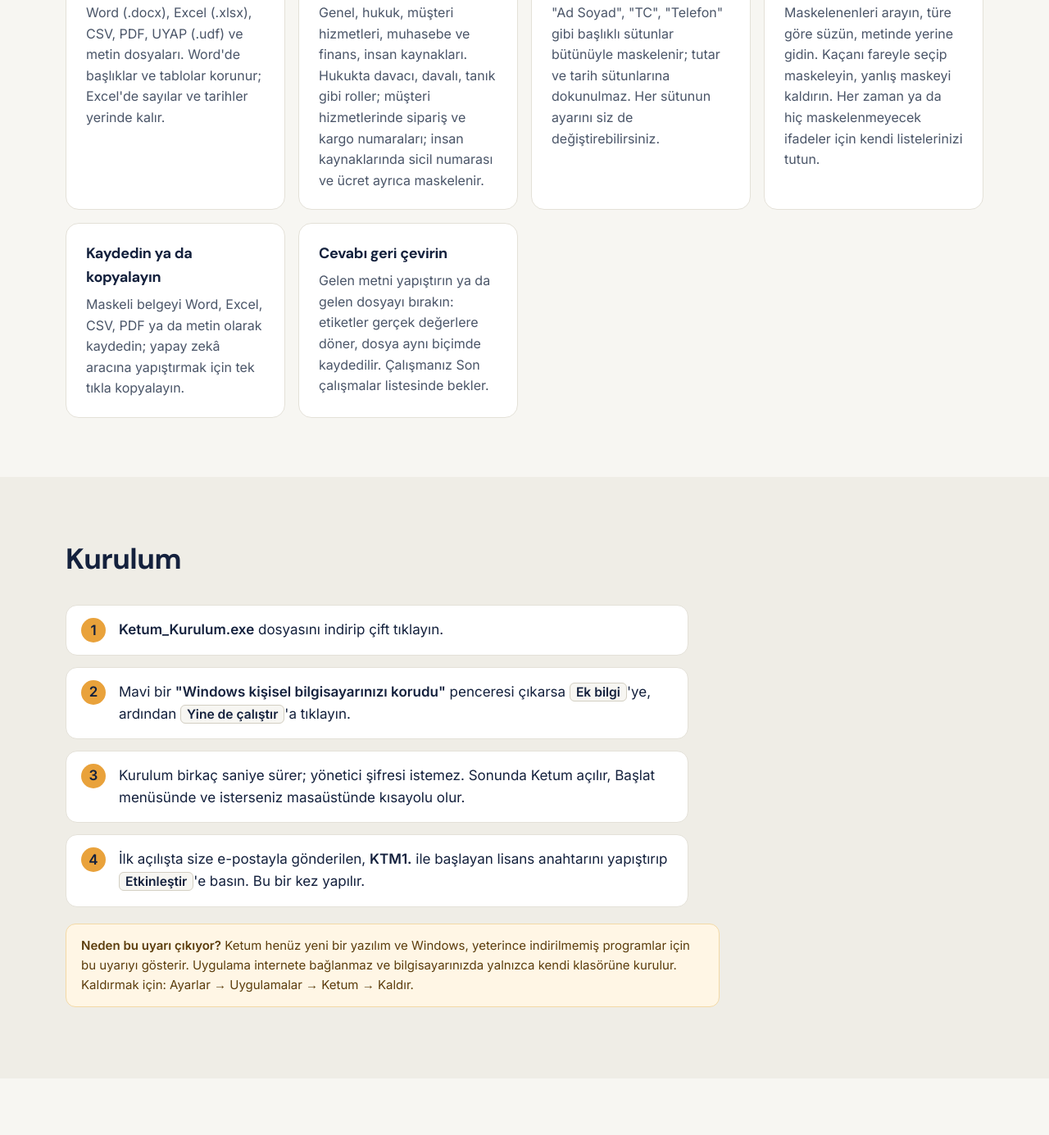
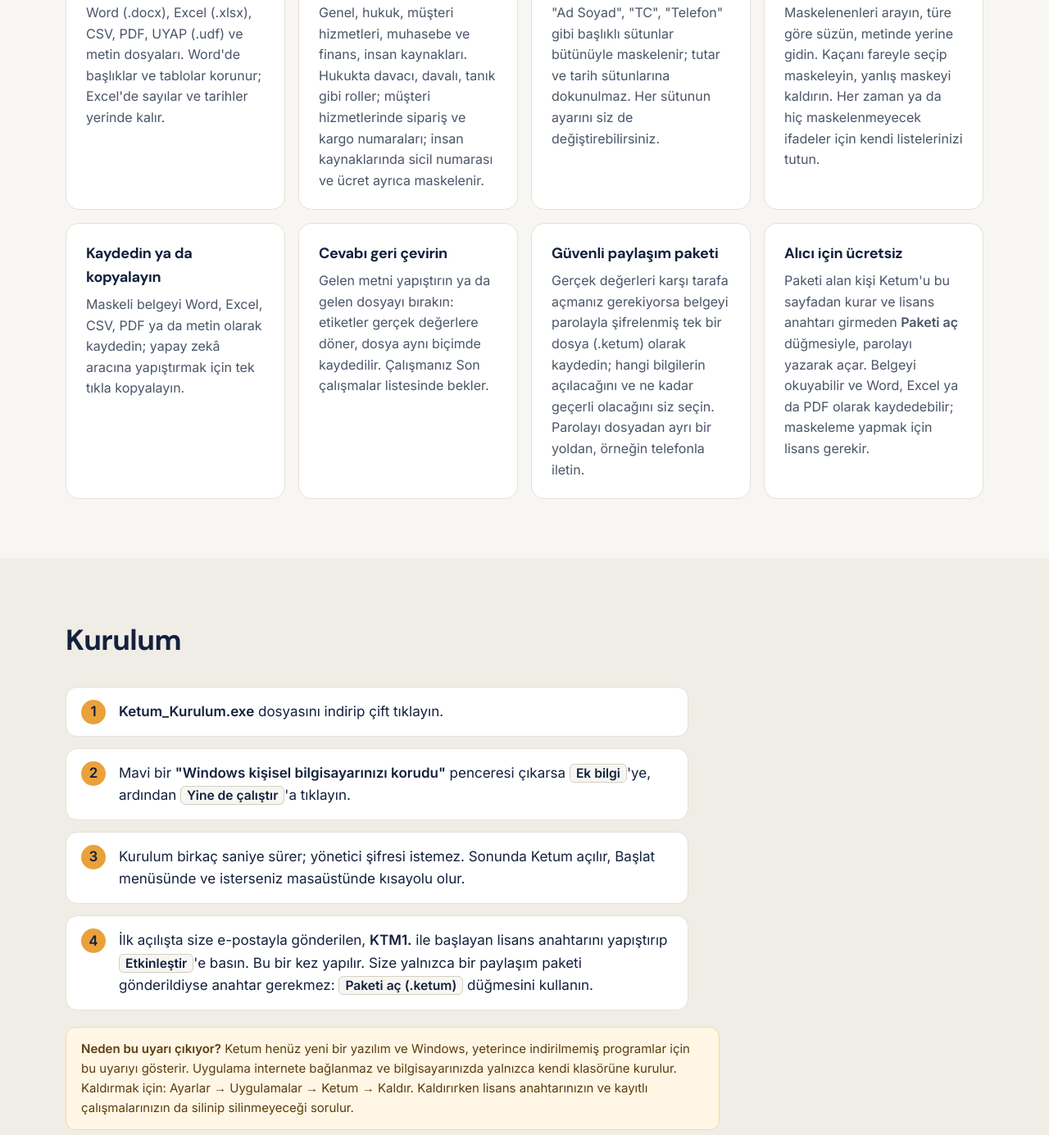
Before and after one commit to ketumveri/site, a plain HTML site: page indir/index.html in a window 1280 px wide. Shown: the part 1452-2837 px from the top of the page at 82% size. Drawn offline with Linux system fonts and the light colour scheme.

Commit message:
İndir sayfası: paylaşım paketi, ücretsiz okuyucu, kaldırma sorusu (0.9.2)
Co-Authored-By: Claude Opus 5.5 <noreply@anthropic.com>
Claude-Session: https://claude.ai/code/session_014MNUngLooH9KhcVru4zkLX

```diff
--- a/indir/index.html
+++ b/indir/index.html
@@ -65,7 +65,7 @@ footer{border-top:1px solid #E4E1D8}
 footer .ic{padding-top:32px;padding-bottom:48px;display:flex;flex-wrap:wrap;justify-content:space-between;gap:16px 32px;font-size:14px;color:#4A5568}
 footer p{margin:0;max-width:34rem}
 </style>
-<script type="application/ld+json">{"@context": "https://schema.org", "@type": "SoftwareApplication", "name": "Ketum Masaüstü", "operatingSystem": "Windows 10, Windows 11", "applicationCategory": "BusinessApplication", "softwareVersion": "0.9.1", "inLanguage": "tr", "url": "https://ketum.com.tr/indir/", "downloadUrl": "https://github.com/ketumveri/site/releases/latest/download/Ketum_Kurulum.exe", "image": "https://ketum.com.tr/paylasim.png", "description": "Word, Excel, CSV, PDF ve UYAP belgelerindeki kişisel verileri internete bağlanmadan maskeleyen ve gelen cevabı gerçek değerlere geri çeviren Windows uygulaması.", "publisher": {"@type": "Organization", "name": "Ketum", "url": "https://ketum.com.tr/"}}</script>
+<script type="application/ld+json">{"@context": "https://schema.org", "@type": "SoftwareApplication", "name": "Ketum Masaüstü", "operatingSystem": "Windows 10, Windows 11", "applicationCategory": "BusinessApplication", "softwareVersion": "0.9.2", "inLanguage": "tr", "url": "https://ketum.com.tr/indir/", "downloadUrl": "https://github.com/ketumveri/site/releases/latest/download/Ketum_Kurulum.exe", "image": "https://ketum.com.tr/paylasim.png", "description": "Word, Excel, CSV, PDF ve UYAP belgelerindeki kişisel verileri internete bağlanmadan maskeleyen ve gelen cevabı gerçek değerlere geri çeviren Windows uygulaması.", "publisher": {"@type": "Organization", "name": "Ketum", "url": "https://ketum.com.tr/"}}</script>
 </head>
 <body>
 <header class="ust">
@@ -117,6 +117,8 @@ footer p{margin:0;max-width:34rem}
       <div class="kart"><h3>Kontrol sizde</h3><p>Maskelenenleri arayın, türe göre süzün, metinde yerine gidin. Kaçanı fareyle seçip maskeleyin, yanlış maskeyi kaldırın. Her zaman ya da hiç maskelenmeyecek ifadeler için kendi listelerinizi tutun.</p></div>
       <div class="kart"><h3>Kaydedin ya da kopyalayın</h3><p>Maskeli belgeyi Word, Excel, CSV, PDF ya da metin olarak kaydedin; yapay zekâ aracına yapıştırmak için tek tıkla kopyalayın.</p></div>
       <div class="kart"><h3>Cevabı geri çevirin</h3><p>Gelen metni yapıştırın ya da gelen dosyayı bırakın: etiketler gerçek değerlere döner, dosya aynı biçimde kaydedilir. Çalışmanız Son çalışmalar listesinde bekler.</p></div>
+      <div class="kart"><h3>Güvenli paylaşım paketi</h3><p>Gerçek değerleri karşı tarafa açmanız gerekiyorsa belgeyi parolayla şifrelenmiş tek bir dosya (.ketum) olarak kaydedin; hangi bilgilerin açılacağını ve ne kadar geçerli olacağını siz seçin. Parolayı dosyadan ayrı bir yoldan, örneğin telefonla iletin.</p></div>
+      <div class="kart"><h3>Alıcı için ücretsiz</h3><p>Paketi alan kişi Ketum'u bu sayfadan kurar ve lisans anahtarı girmeden <b>Paketi aç</b> düğmesiyle, parolayı yazarak açar. Belgeyi okuyabilir ve Word, Excel ya da PDF olarak kaydedebilir; maskeleme yapmak için lisans gerekir.</p></div>
     </div>
   </div>
 </section>
@@ -128,9 +130,9 @@ footer p{margin:0;max-width:34rem}
       <li><b>Ketum_Kurulum.exe</b> dosyasını indirip çift tıklayın.</li>
       <li>Mavi bir <b>"Windows kişisel bilgisayarınızı korudu"</b> penceresi çıkarsa <kbd>Ek bilgi</kbd>'ye, ardından <kbd>Yine de çalıştır</kbd>'a tıklayın.</li>
       <li>Kurulum birkaç saniye sürer; yönetici şifresi istemez. Sonunda Ketum açılır, Başlat menüsünde ve isterseniz masaüstünde kısayolu olur.</li>
-      <li>İlk açılışta size e-postayla gönderilen, <b>KTM1.</b> ile başlayan lisans anahtarını yapıştırıp <kbd>Etkinleştir</kbd>'e basın. Bu bir kez yapılır.</li>
+      <li>İlk açılışta size e-postayla gönderilen, <b>KTM1.</b> ile başlayan lisans anahtarını yapıştırıp <kbd>Etkinleştir</kbd>'e basın. Bu bir kez yapılır. Size yalnızca bir paylaşım paketi gönderildiyse anahtar gerekmez: <kbd>Paketi aç (.ketum)</kbd> düğmesini kullanın.</li>
     </ol>
-    <p class="not"><b>Neden bu uyarı çıkıyor?</b> Ketum henüz yeni bir yazılım ve Windows, yeterince indirilmemiş programlar için bu uyarıyı gösterir. Uygulama internete bağlanmaz ve bilgisayarınızda yalnızca kendi klasörüne kurulur. Kaldırmak için: Ayarlar → Uygulamalar → Ketum → Kaldır.</p>
+    <p class="not"><b>Neden bu uyarı çıkıyor?</b> Ketum henüz yeni bir yazılım ve Windows, yeterince indirilmemiş programlar için bu uyarıyı gösterir. Uygulama internete bağlanmaz ve bilgisayarınızda yalnızca kendi klasörüne kurulur. Kaldırmak için: Ayarlar → Uygulamalar → Ketum → Kaldır. Kaldırırken lisans anahtarınızın ve kayıtlı çalışmalarınızın da silinip silinmeyeceği sorulur.</p>
   </div>
 </section>
 
@@ -141,6 +143,7 @@ footer p{margin:0;max-width:34rem}
       <ul class="liste">
         <li>Ketum internete bağlanmaz; belgeleriniz hiçbir sunucuya gönderilmez. Lisans anahtarı da bilgisayarınızda, çevrimdışı doğrulanır.</li>
         <li>Çalışmalarınız (maskeli belge ve hangi etiketin kime ait olduğu) yalnızca bu bilgisayarda, Windows hesabınıza bağlı bir anahtarla şifrelenerek saklanır ve varsayılan olarak 7 gün sonra kendiliğinden silinir. Süreyi değiştirebilir ya da saklamayı tamamen kapatabilirsiniz.</li>
+        <li>Paylaşım paketi parolayla şifrelenir (scrypt ve AES-256); parola hiçbir yerde saklanmaz, unutulursa paket açılamaz. Paket gerçek kişisel veri taşır: yalnızca gerektiğinde ve gereken bilgilerle oluşturun.</li>
         <li>Kaydet dediğiniz dosyalar yalnızca sizin seçtiğiniz yere yazılır. Maskeli Word dosyasından yazar adı gibi belge bilgileri de temizlenir.</li>
         <li>Bu web sitesinde çerez kullanmayan ve sizi tanımlamayan bir ziyaret istatistiği aracı (Cloudflare Web Analytics) kullanılır. Ketum uygulamasının kendisi istatistik toplamaz.</li>
       </ul>
```
